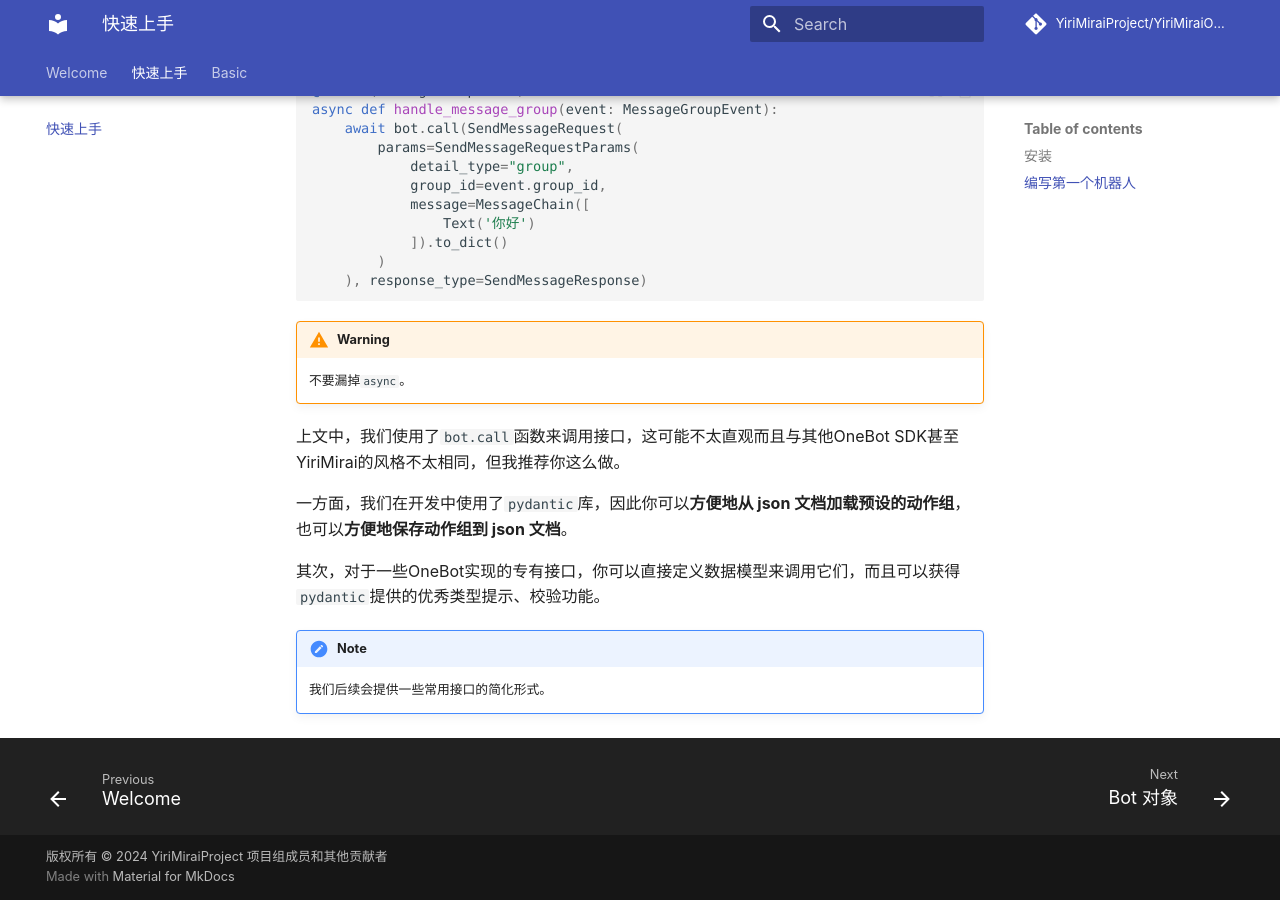
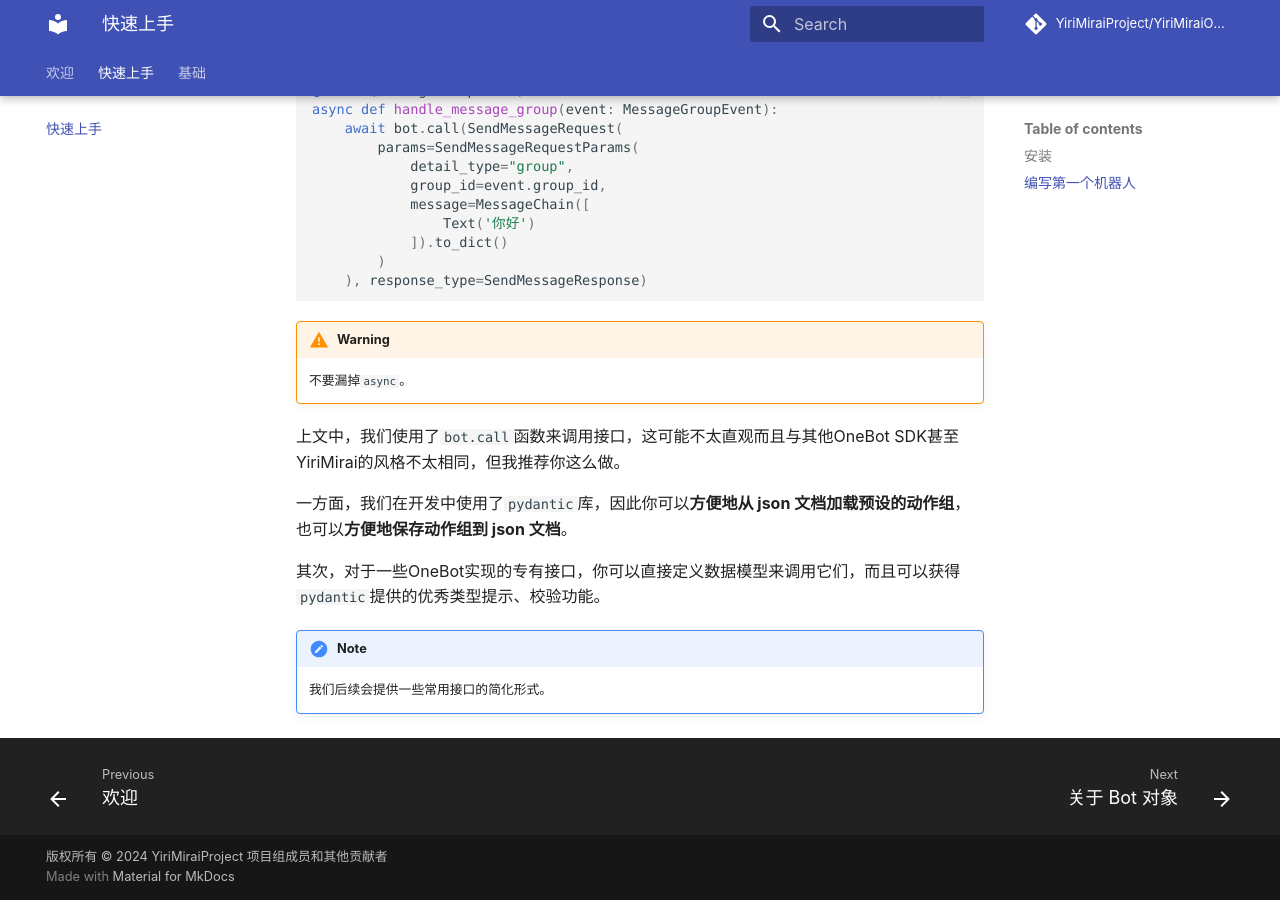
Before and after one commit to YiriMiraiProject/YiriOneBotDocuments, an MkDocs documentation site: the page built from docs/getting-started.md, in a window 1280 px wide and 900 px high, scrolled down 1173 px. Built offline with MkDocs 1.6.1 and Material for MkDocs 9.7.7, drawn with Linux system fonts in a browser that asks for light colours; comment, search, counter and statistics services are not loaded; some of the changed lines change nothing that is shown.

Commit message:
:recycle: 手动指定导航信息

```diff
--- a/mkdocs.yml
+++ b/mkdocs.yml
@@ -23,6 +23,8 @@ theme:
     - content.code.copy
     - content.code.select
 
+    # - toc.integrate
+
 plugins:
   - search
 
@@ -40,3 +42,9 @@ markdown_extensions:
   - pymdownx.inlinehilite
   - pymdownx.snippets
   - pymdownx.superfences
+
+nav:
+  - 欢迎: index.md
+  - 快速上手: getting-started.md
+  - 基础:
+      - 关于 Bot 对象: basic/about-bot-object.md
```
